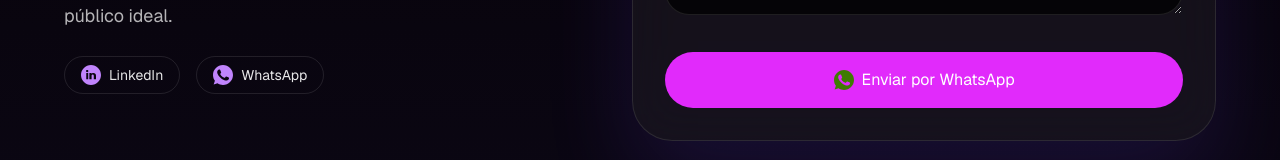
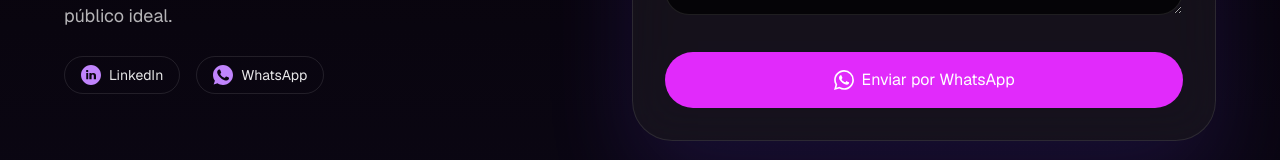
Before and after one commit to leanmaga/matchdigital.ar, a Next.js app: page / in a window 1280 px wide. Shown: the part 4646-4806 px from the top of the page. Built offline with nearby package versions, Linux system fonts and the light colour scheme.

Commit message:
cambiar color boton wsp

```diff
--- a/src/components/ContactSection.js
+++ b/src/components/ContactSection.js
@@ -94,13 +94,14 @@
               onClick={handleSubmit}
               className="mt-8 inline-flex w-full items-center justify-center gap-2 rounded-full bg-fuchsia-500 px-8 py-4 text-base font-semibold text-white transition hover:bg-fuchsia-400"
             >
-              <Image
-                src="/whatsappblack.svg"
-                alt=""
-                width={20}
-                height={20}
-                className="h-5 w-5 invert"
-              />
+              <svg
+                viewBox="0 0 24 24"
+                fill="currentColor"
+                className="h-5 w-5"
+                aria-hidden="true"
+              >
+                <path d="M17.472 14.382c-.297-.149-1.758-.867-2.03-.967-.273-.099-.471-.148-.67.15-.197.297-.767.966-.94 1.164-.173.199-.347.223-.644.075-.297-.15-1.255-.463-2.39-1.475-.883-.788-1.48-1.761-1.653-2.059-.173-.297-.018-.458.13-.606.134-.133.298-.347.446-.52.149-.174.198-.298.298-.497.099-.198.05-.371-.025-.52-.075-.149-.669-1.612-.916-2.207-.242-.579-.487-.5-.669-.51a12.8 12.8 0 0 0-.57-.01c-.198 0-.52.074-.792.372-.272.297-1.04 1.016-1.04 2.479 0 1.462 1.065 2.875 1.213 3.074.149.198 2.096 3.2 5.077 4.487.709.306 1.262.489 1.694.625.712.227 1.36.195 1.871.118.571-.085 1.758-.719 2.006-1.413.248-.694.248-1.289.173-1.413-.074-.124-.272-.198-.57-.347m-5.421 7.403h-.004a9.87 9.87 0 0 1-5.031-1.378l-.361-.214-3.741.982.998-3.648-.235-.374a9.86 9.86 0 0 1-1.51-5.26c.001-5.45 4.436-9.884 9.888-9.884 2.64 0 5.122 1.03 6.988 2.898a9.825 9.825 0 0 1 2.893 6.994c-.003 5.45-4.437 9.884-9.885 9.884m8.413-18.297A11.815 11.815 0 0 0 12.05 0C5.495 0 .16 5.335.157 11.892c0 2.096.547 4.142 1.588 5.945L.057 24l6.305-1.654a11.882 11.882 0 0 0 5.683 1.448h.005c6.554 0 11.89-5.335 11.893-11.893a11.821 11.821 0 0 0-3.48-8.413Z" />
+              </svg>
               Enviar por WhatsApp
             </button>
           </div>
```
